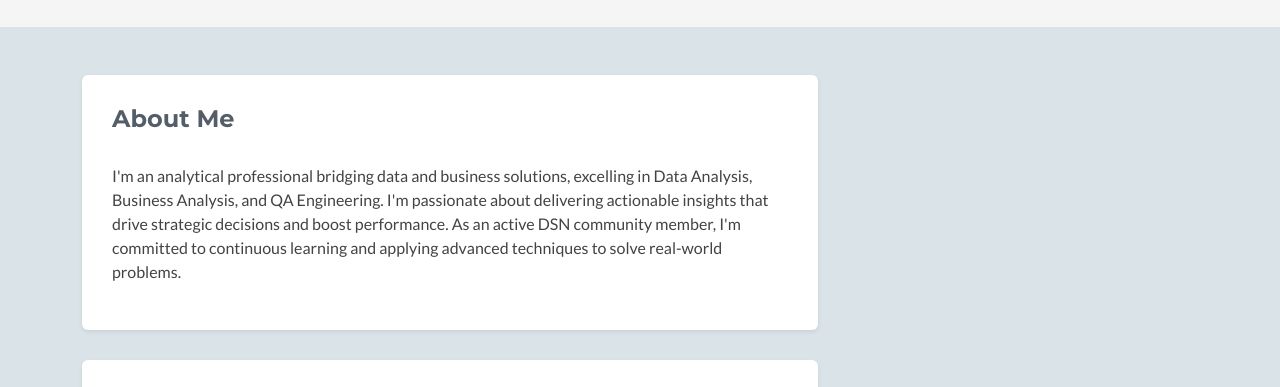
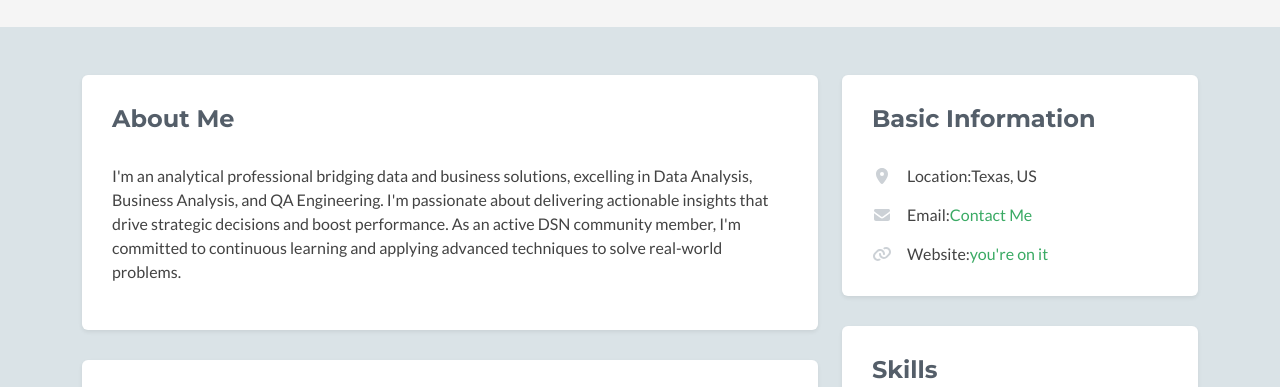
Before and after one commit to Tolu-DavidAfolayan/My_Portfolio, a plain HTML site: page index.html in a window 1280 px wide. Shown: the part 223-610 px from the top of the page. Drawn offline with nearby package versions, Linux system fonts and the light colour scheme; no server answers; a script that the page names is missing; some icons are missing.

Commit message:
Update index.html

```diff
--- a/index.html
+++ b/index.html
@@ -231,6 +231,20 @@
 		  </div><!--//section-inner-->
 		</section><!--//section-->
 
+	</div><!--//primary-->
+            <div class="secondary col-lg-4 col-12">
+                 <aside class="info aside section">
+                    <div class="section-inner shadow-sm rounded">
+                        <h2 class="heading sr-only">Basic Information</h2>
+                        <div class="content">
+                            <ul class="list-unstyled">
+                                <li><i class="fas fa-map-marker-alt"></i><span class="sr-only">Location:</span>Texas, US</li>
+                                <li><i class="fas fa-envelope"></i><span class="sr-only">Email:</span><a href="mailto:journalofcode@gmail.com">Contact Me</a></li>
+                                <li><i class="fas fa-link"></i><span class="sr-only">Website:</span><a href="#">you're on it</a></li>
+                            </ul>
+                        </div><!--//content-->
+                    </div><!--//section-inner-->
+                </aside><!--//aside-->
 
 		<aside class="skills aside section">
 		  <div class="section-inner shadow-sm rounded">
```
